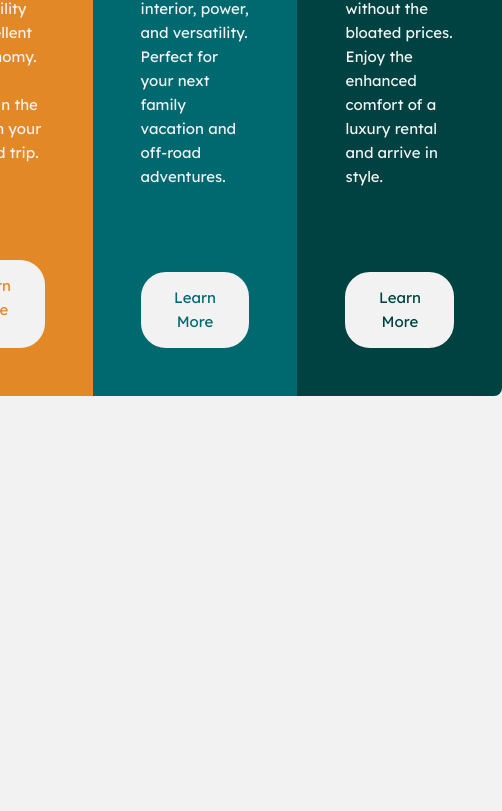
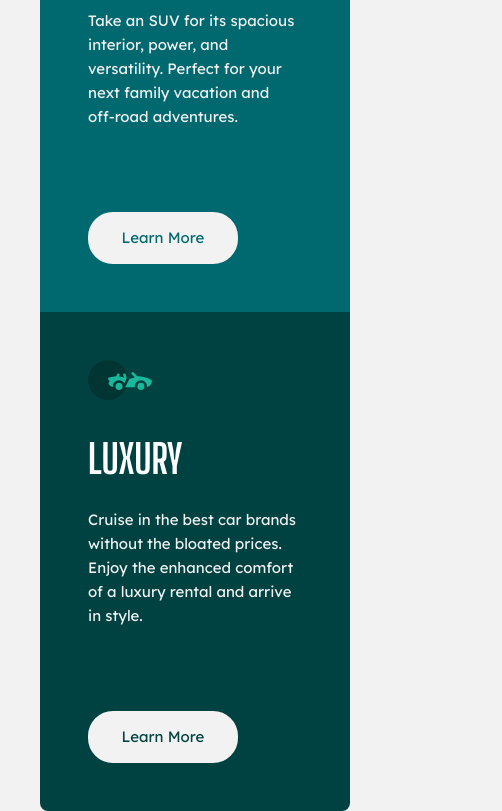
Before and after one commit to arnameti/fem--3-column-preview-card-component_n, a website: page index.html in a window 390 px wide. Shown: the part 360-1171 px from the top of the page, 502 px wide, since content can reach past the window. Before the commit the page ends 844 px from the top, so only its background shows below. Drawn offline with Linux system fonts and the light colour scheme.

Commit message:
making cards responive

```diff
--- a/app/scss/layout/_card.scss
+++ b/app/scss/layout/_card.scss
@@ -2,8 +2,8 @@
   height: 100vh;
   width: 100vw;
   display: grid;
-  grid-auto-flow: column;
   place-content: center;
+  grid-template-columns: repeat(auto-fit, minmax(30rem, 31rem));
 }
 
 .card {
@@ -54,5 +54,35 @@
       color: var(--clr-very-dark-cyan);
     }
   }
+}
 
+
+@media screen and (max-width: 929px) {
+  .card {
+    &--orange {
+      border-radius: 8px 0 0 0px;
+    }
+    &--darkCyan {
+      border-radius: 0 8px 8px 0;
+    }
+
+    &--veryDarkCyan {
+      border-radius: 0 0 8px 8px;
+    }
+  }
 }
+
+@media screen and (max-width: 619px) {
+  .card {
+    &--orange {
+      border-radius: 8px 8px 0 0;
+    }
+    &--darkCyan {
+      border-radius: 0 0px 0px 0;
+    }
+
+    &--veryDarkCyan {
+      border-radius: 0 0 8px 8px;
+    }
+  }
+}
```
Also changed, not shown: dist/style.css, 1 other file.
